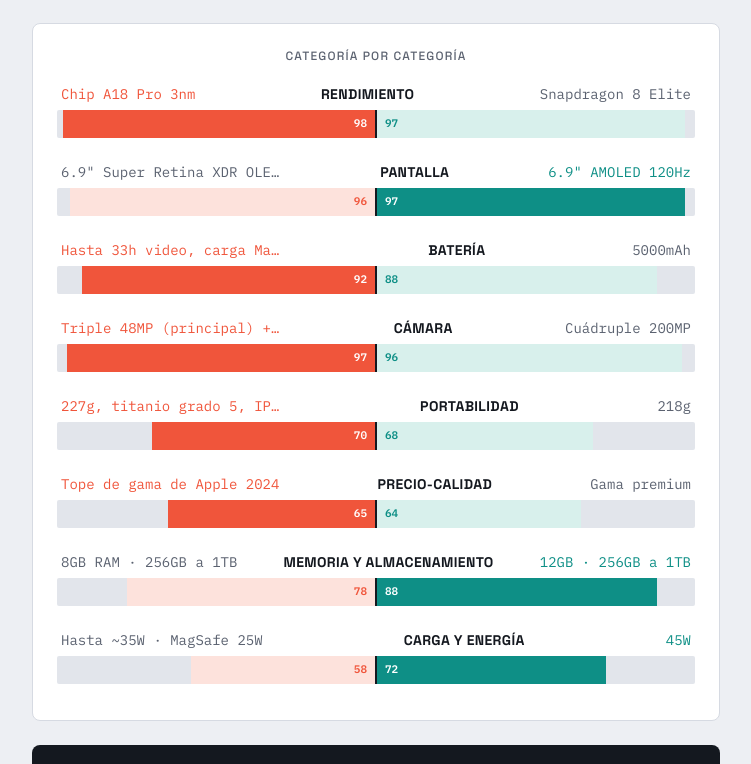
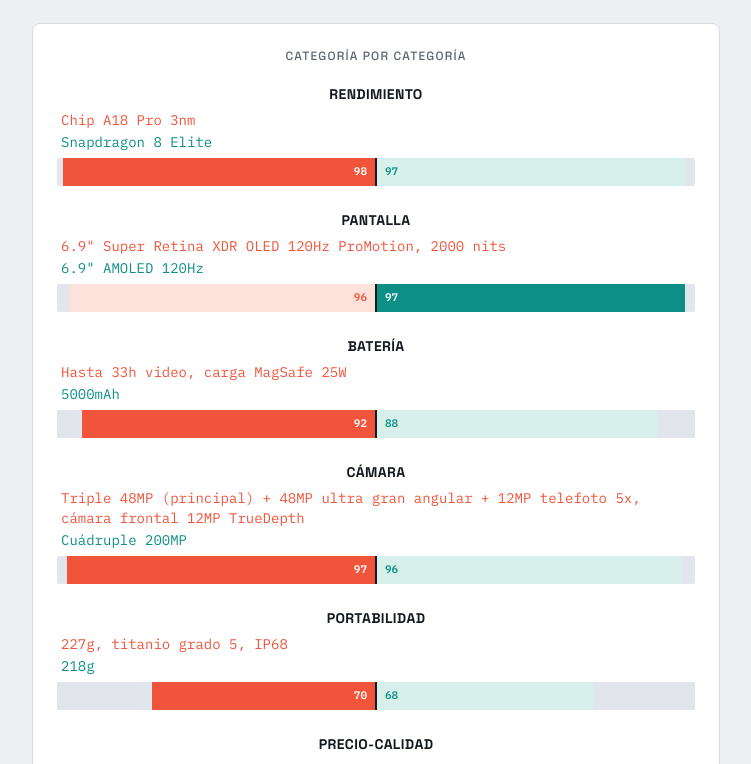
Before and after one commit to Francisco101299/comparador-dispositivos, a React (Vite) app: page /comparar/iphone-16-pro-max-vs-samsung-galaxy-s25-ultra in a window 1280 px wide. Shown: the part 1616-2380 px from the top of the page, without its empty margins (264-1015 px from the left). Built offline with nearby package versions, Linux system fonts and the light colour scheme.

Commit message:
Update DuelBar.jsx

```diff
--- a/src/components/DuelBar.jsx
+++ b/src/components/DuelBar.jsx
@@ -1,3 +1,9 @@
+// ============================================================================
+// src/components/DuelBar.jsx
+// Barra de duelo por categoría. Los detalles de cada dispositivo se muestran
+// COMPLETOS, uno debajo del otro (rojo = dispositivo A, verde = dispositivo B),
+// para que se puedan leer sin cortes.
+// ============================================================================
 import { COLORS } from "../data/theme";
 
 export default function DuelBar({ label, scoreA, scoreB, detailA, detailB }) {
@@ -8,14 +14,17 @@ export default function DuelBar({ label, scoreA, scoreB, detailA, detailB }) {
   if (!hasBoth) {
     return (
       <div className="py-3">
-        <div className="flex items-center justify-between text-xs sm:text-sm mb-1.5 px-1 gap-2">
-          <span className="font-medium truncate max-w-[35%]" style={{ color: COLORS.muted, fontFamily: "'IBM Plex Mono', monospace" }}>
+        <div
+          className="text-xs sm:text-sm font-semibold uppercase tracking-wide text-center mb-1.5 px-1"
+          style={{ color: COLORS.ink, fontFamily: "'Space Grotesk', sans-serif" }}
+        >
+          {label}
+        </div>
+        <div className="flex flex-col gap-0.5 mb-1.5 px-1 text-xs sm:text-sm">
+          <span className="font-medium break-words" style={{ color: COLORS.a, fontFamily: "'IBM Plex Mono', monospace" }}>
             {hasA ? detailA : "No aplica"}
           </span>
-          <span className="font-semibold uppercase tracking-wide text-center shrink-0" style={{ color: COLORS.ink, fontFamily: "'Space Grotesk', sans-serif" }}>
-            {label}
-          </span>
-          <span className="font-medium truncate max-w-[35%] text-right" style={{ color: COLORS.muted, fontFamily: "'IBM Plex Mono', monospace" }}>
+          <span className="font-medium break-words" style={{ color: COLORS.b, fontFamily: "'IBM Plex Mono', monospace" }}>
             {hasB ? detailB : "No aplica"}
           </span>
         </div>
@@ -30,22 +39,29 @@ export default function DuelBar({ label, scoreA, scoreB, detailA, detailB }) {
 
   const aWins = scoreA > scoreB;
   const bWins = scoreB > scoreA;
+
   return (
     <div className="py-3">
-      <div className="flex items-center justify-between text-xs sm:text-sm mb-1.5 px-1 gap-2">
-        <span className="font-medium truncate max-w-[35%]" style={{ color: aWins ? COLORS.a : COLORS.muted, fontFamily: "'IBM Plex Mono', monospace" }}>
+      <div
+        className="text-xs sm:text-sm font-semibold uppercase tracking-wide text-center mb-1.5 px-1"
+        style={{ color: COLORS.ink, fontFamily: "'Space Grotesk', sans-serif" }}
+      >
+        {label}
+      </div>
+      <div className="flex flex-col gap-0.5 mb-1.5 px-1 text-xs sm:text-sm">
+        <span className="font-medium break-words" style={{ color: COLORS.a, fontFamily: "'IBM Plex Mono', monospace" }}>
           {detailA}
         </span>
-        <span className="font-semibold uppercase tracking-wide text-center shrink-0" style={{ color: COLORS.ink, fontFamily: "'Space Grotesk', sans-serif" }}>
-          {label}
-        </span>
-        <span className="font-medium truncate max-w-[35%] text-right" style={{ color: bWins ? COLORS.b : COLORS.muted, fontFamily: "'IBM Plex Mono', monospace" }}>
+        <span className="font-medium break-words" style={{ color: COLORS.b, fontFamily: "'IBM Plex Mono', monospace" }}>
           {detailB}
         </span>
       </div>
       <div className="relative h-6 sm:h-7 rounded-sm overflow-hidden flex" style={{ backgroundColor: "#E2E5EB" }}>
         <div className="flex-1 flex justify-end">
-          <div className="h-full flex items-center justify-end pr-2 transition-all duration-500 ease-out" style={{ width: `${scoreA}%`, backgroundColor: aWins ? COLORS.a : COLORS.aSoft }}>
+          <div
+            className="h-full flex items-center justify-end pr-2 transition-all duration-500 ease-out"
+            style={{ width: `${scoreA}%`, backgroundColor: aWins ? COLORS.a : COLORS.aSoft }}
+          >
             <span className="text-[11px] font-bold" style={{ color: aWins ? "#fff" : COLORS.a, fontFamily: "'IBM Plex Mono', monospace", opacity: scoreA > 14 ? 1 : 0 }}>
               {scoreA}
             </span>
@@ -53,7 +69,10 @@ export default function DuelBar({ label, scoreA, scoreB, detailA, detailB }) {
         </div>
         <div className="w-[2px] shrink-0" style={{ backgroundColor: COLORS.ink }} />
         <div className="flex-1 flex justify-start">
-          <div className="h-full flex items-center justify-start pl-2 transition-all duration-500 ease-out" style={{ width: `${scoreB}%`, backgroundColor: bWins ? COLORS.b : COLORS.bSoft }}>
+          <div
+            className="h-full flex items-center justify-start pl-2 transition-all duration-500 ease-out"
+            style={{ width: `${scoreB}%`, backgroundColor: bWins ? COLORS.b : COLORS.bSoft }}
+          >
             <span className="text-[11px] font-bold" style={{ color: bWins ? "#fff" : COLORS.b, fontFamily: "'IBM Plex Mono', monospace", opacity: scoreB > 14 ? 1 : 0 }}>
               {scoreB}
             </span>
```
